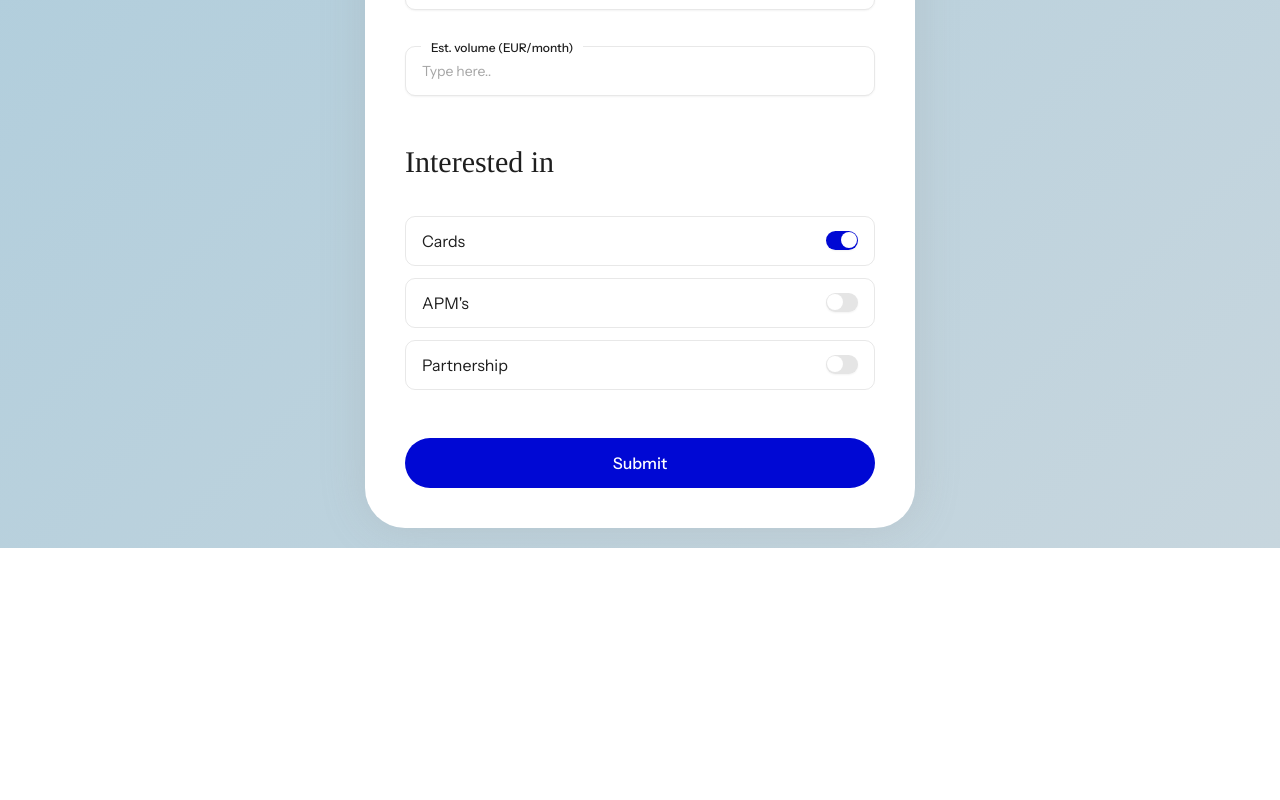
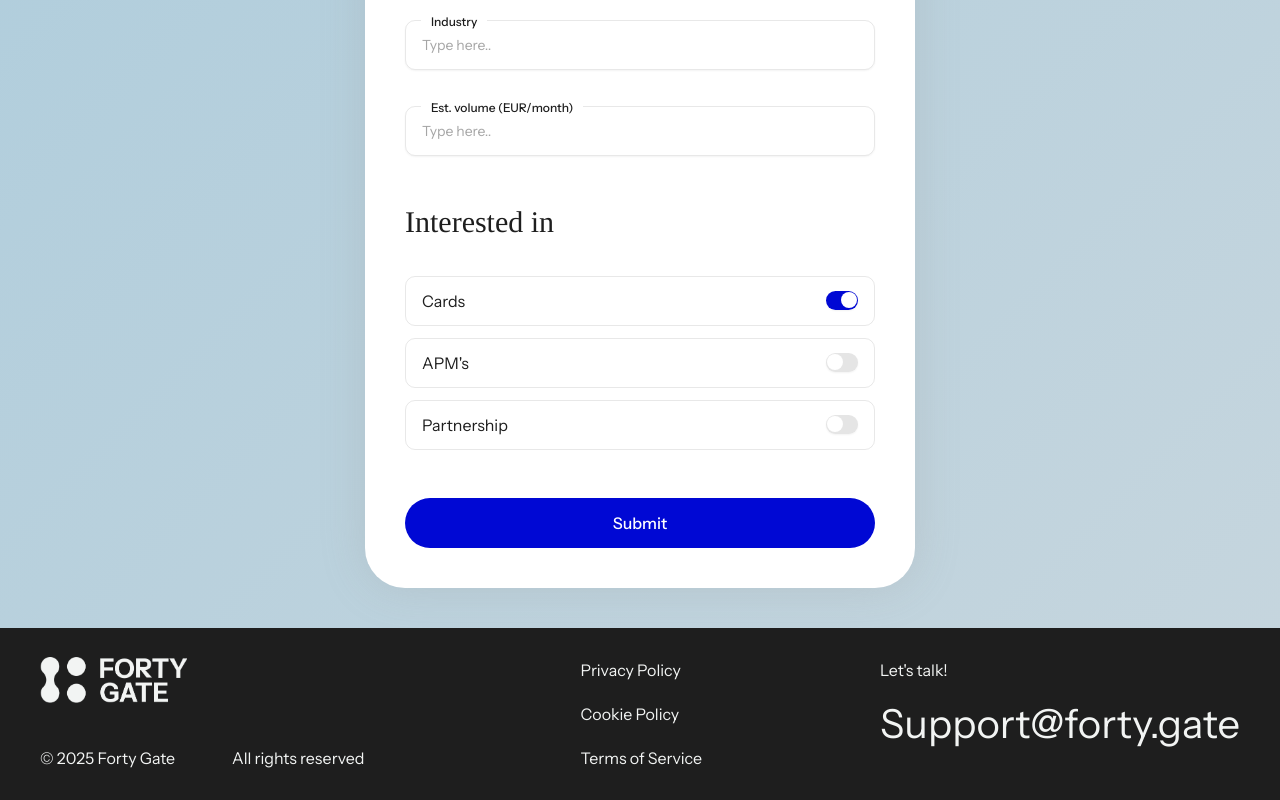
Before and after one commit to DenMinzalirov/40Gate, a Next.js app: page /contact in a window 1280 px wide. Shown: the part 541-1341 px from the top of the page. Before the commit the page ends 1089 px from the top, so only its background shows below. Built offline with nearby package versions, Linux system fonts and the light colour scheme.

Commit message:
foote fo contact us

```diff
--- a/src/app/contact/page.tsx
+++ b/src/app/contact/page.tsx
@@ -7,6 +7,7 @@ import { Switch } from '@/components/ui/switch'
 import { Button } from '@/components/ui/button'
 import Link from 'next/link'
 import Image from 'next/image'
+import Footer from '@/components/Footer'
 
 interface FormData {
     email: string
@@ -50,11 +51,12 @@ export default function ContactPage() {
     if (isSubmitted) {
         return (
             <div
-                className="min-h-screen flex items-center justify-center p-5"
+                className="min-h-screen flex flex-col items-center justify-center"
                 style={{
                     background: 'linear-gradient(135deg, #ACCCDC 0%, #C7D6DE 100%)'
                 }}
             >
+                <div className="mt-auto" />
                 <div className="max-w-[335px] xl:max-w-[550px] h-[400px] xl:p-10 rounded-[40px] bg-white shadow-[0px_0px_42.5px_0_rgba(153,153,153,0.25)]">
                     <div className="flex flex-col justify-center items-center h-full gap-[30px]">
                         {/* Иконка успеха */}
@@ -88,17 +90,20 @@ export default function ContactPage() {
                         </div>
                     </div>
                 </div>
+                <div className="min-h-[40px] mt-auto" />
+                <Footer sticky={false} />
             </div>
         )
     }
 
     return (
         <div
-            className="min-h-screen flex items-center justify-center p-5"
+            className="min-h-screen flex flex-col items-center justify-center w-full pt-20"
             style={{
                 background: 'linear-gradient(135deg, #ACCCDC 0%, #C7D6DE 100%)'
             }}
         >
+            <div className="mt-auto" />
             <div className="xl:min-w-[550px] sm:min-w-[335px] min-w-[280px] xl:p-10 p-[20px] xl:rounded-[40px] rounded-[20px] bg-white shadow-[0px_0px_42.5px_0_rgba(153,153,153,0.25)]">
                 <form onSubmit={handleSubmit} className="flex flex-col gap-12 ">
                     {/* Заголовок */}
@@ -253,6 +258,8 @@ export default function ContactPage() {
                     </Button>
                 </form>
             </div>
+            <div className="h-[40px] mt-auto" />
+            <Footer sticky={false} />
         </div>
     )
 }
```
